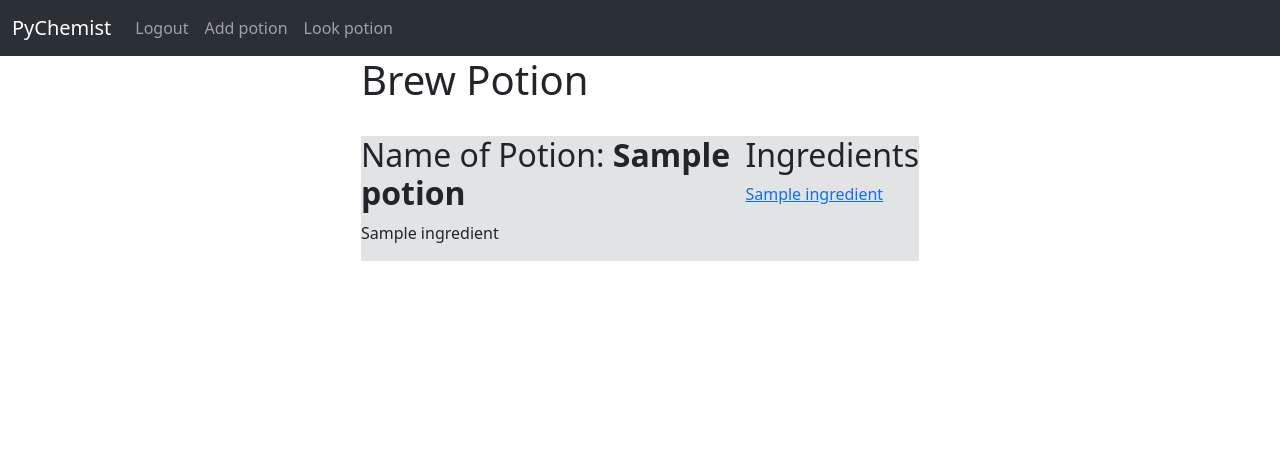
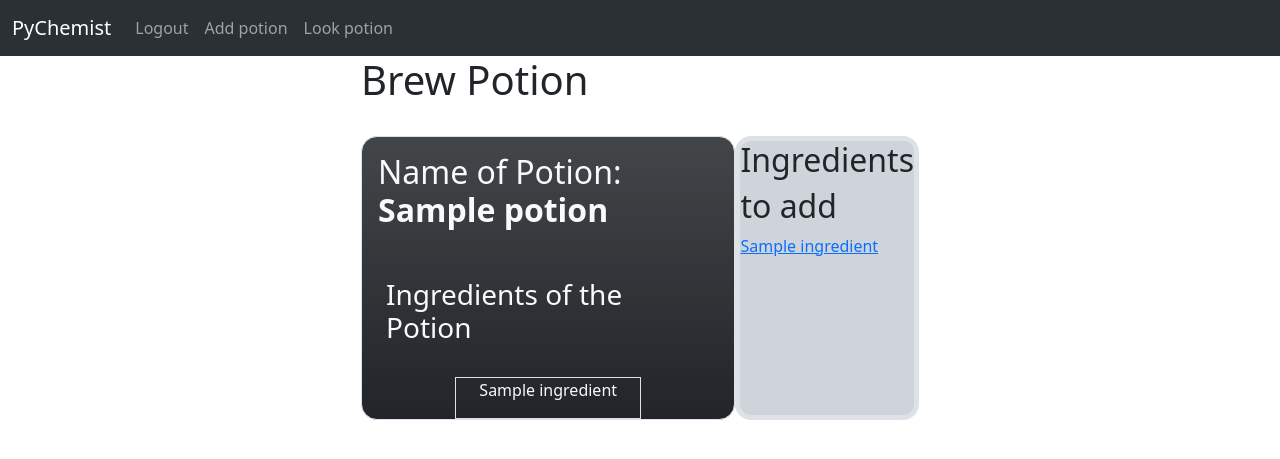
Before and after one commit to Z-Kiss/PyChemist, a Django app: page /brew_potion/1/ in a window 1280 px wide. Shown: the top 459 px of the page. Run offline with Django 5.2, Linux system fonts and the light colour scheme; a user stored in the database is signed in; tables that the repository leaves empty hold one stand-in row (values such as "Sample post").

Commit message:
add design adjustments

```diff
--- a/PyChemist/website/templates/add_potion.html
+++ b/PyChemist/website/templates/add_potion.html
@@ -1,13 +1,12 @@
 {% extends 'base.html' %}
 {% block content %}
     <div class="col-md-6 offset-md-3">
-
         <h1>Add potion</h1>
         <form method="POST" action="{% url 'add_potion' %}">
             {% csrf_token %}
             {{ form.as_div }}
-            <button type="submit" class="btn btn-secondary">Login</button>
-
+            <br/>
+            <button type="submit" class="btn btn-secondary">Add Potion</button>
         </form>
     </div>
 {% endblock %}
--- a/PyChemist/website/templates/brew_potion.html
+++ b/PyChemist/website/templates/brew_potion.html
@@ -4,17 +4,20 @@
     <div class="col-md-6 offset-md-3">
         <h1>Brew Potion</h1>
         <br/>
-        <div class="d-flex flex-row justify-content-between bg-secondary-subtle">
-            <div>
-               <h2>Name of Potion: <b>{{ potion.name }}</b></h2>
-                <div data-bs-spy="scroll">
+        <div class="d-flex flex-row justify-content-between ">
+            <div class="bg-dark bg-gradient text-light border rounded-4">
+                <h2 class="p-3">Name of Potion: <b>{{ potion.name }}</b></h2>
+                <h3 class="p-4">Ingredients of the Potion</h3>
+                <div class="col-md-6 offset-md-3 border d-flex flex-column justify-content-center"  >
+
                     {% for ingredient in potion.ingredients.all %}
-                        <p>{{ ingredient.name }}</p>
+                        <p style="text-align: center">{{ ingredient.name }}</p>
                     {% endfor %}
                 </div>
             </div>
-            <div>
+            <div class="border rounded-4 border-5 bg-dark-subtle ">
                 <h2>Ingredients</h2>
+                <h2>to add</h2>
                 <div data-bs-spy="scroll">
                     {% for ingredient in ingredients %}
                         <a href="{% url 'add_ingredient_to_potion' potion_id=potion.id ingredient_id=ingredient.id %}">
@@ -24,6 +27,5 @@
                 </div>
             </div>
         </div>
-
     </div>
 {% endblock %}
--- a/PyChemist/website/templates/register.html
+++ b/PyChemist/website/templates/register.html
@@ -20,7 +20,6 @@
             {{ form.as_div }}
             <br/>
             <button type="submit" class="btn btn-secondary">Register</button>
-
         </form>
     </div>
 {% endblock %}
--- a/PyChemist/website/views.py
+++ b/PyChemist/website/views.py
@@ -57,7 +57,7 @@ def add_potion(request):
                 potion = Potion(name=potion_name, user=request.user)
                 potion.save()
                 messages.success(request, "Potion is created")
-                return redirect('home')
+                return redirect('show_potion')
         return render(request, 'add_potion.html', {'form': form})
     else:
         messages.success(request, "You must be logged in")
```
Also changed, not shown: PyChemist/website/templates/home.html (+10 -9 lines), PyChemist/website/templates/show_potions.html (+7 -11 lines), PyChemist/website/templates/base.html (indentation only).
